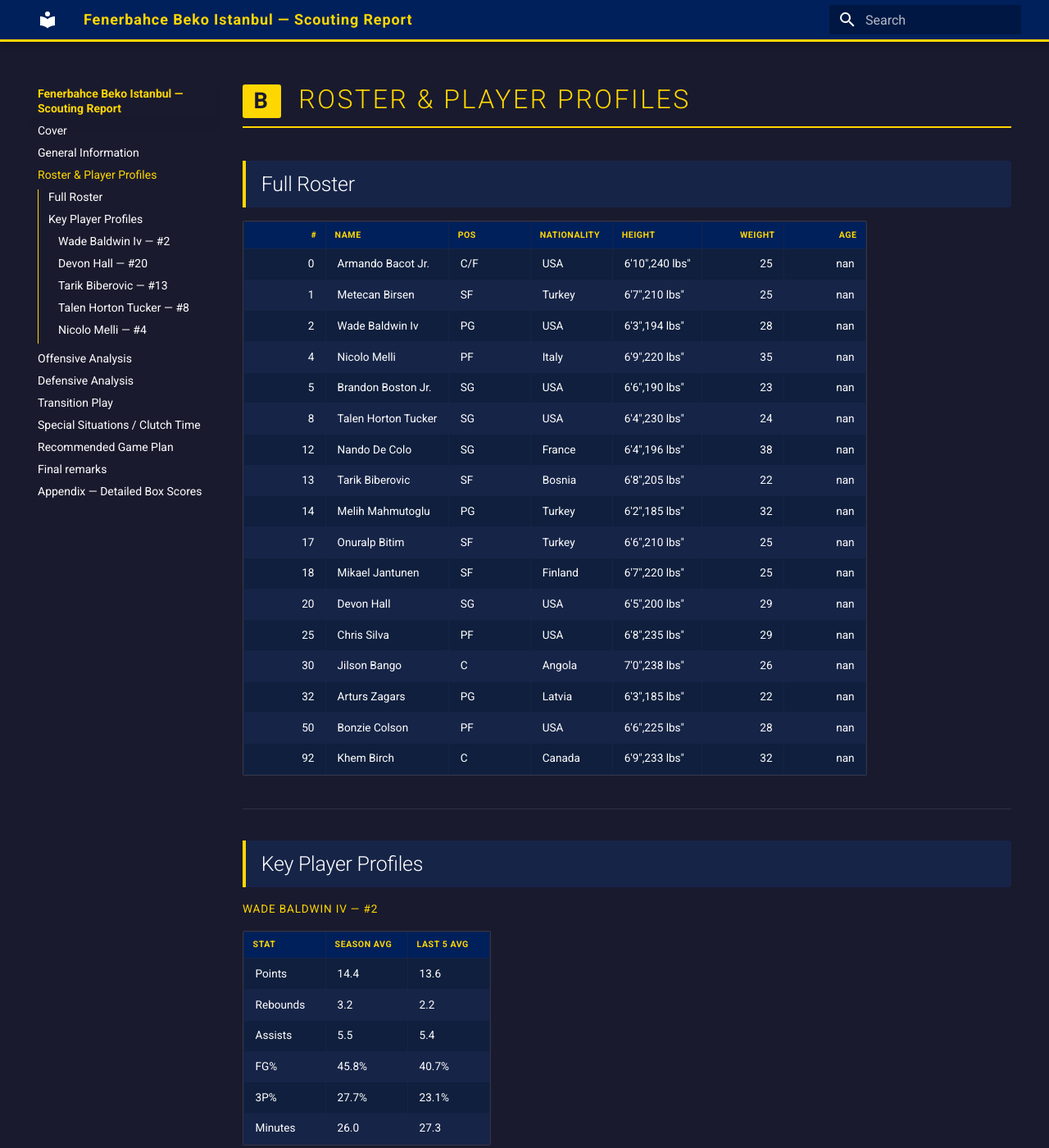
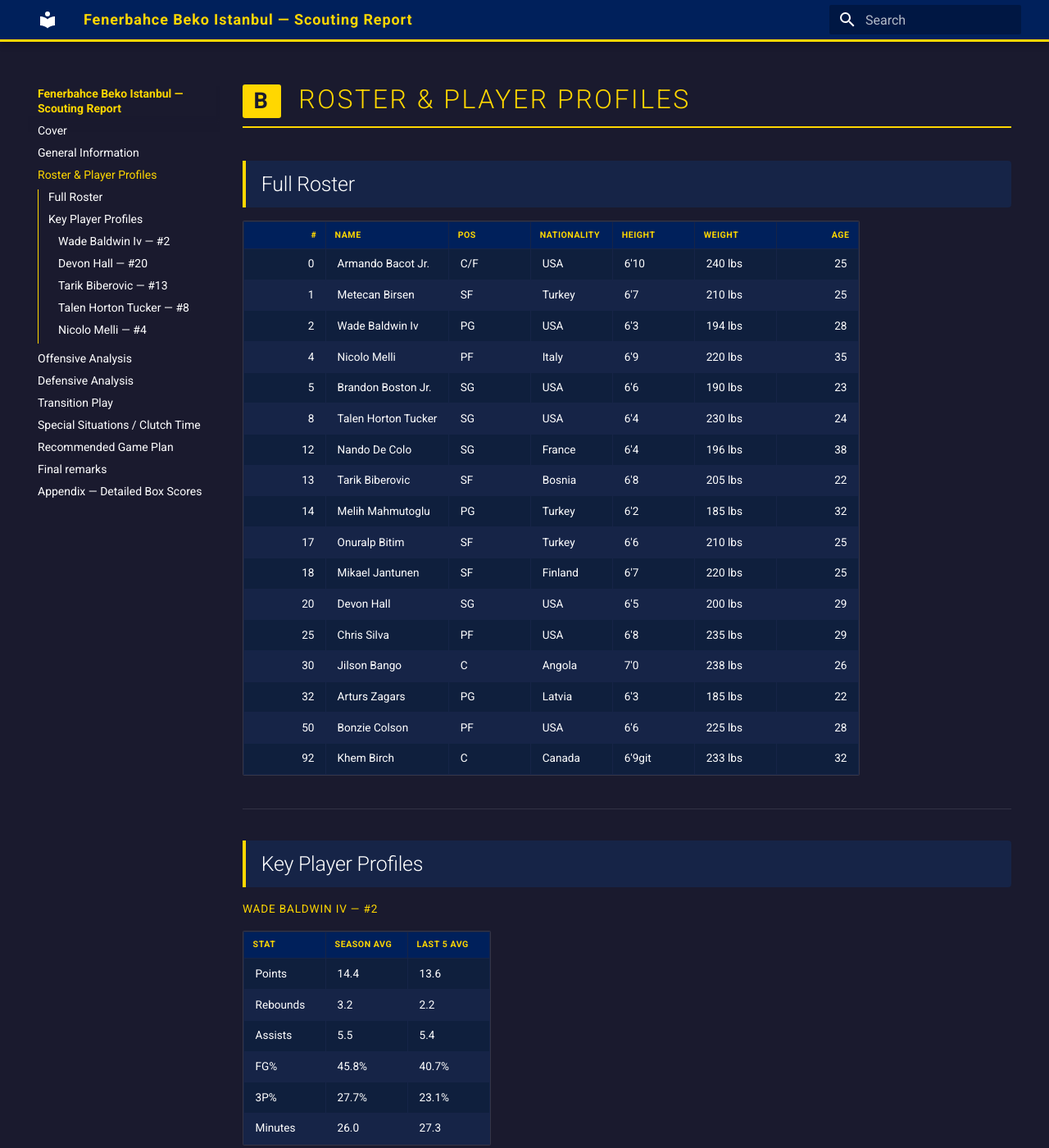
Before and after one commit to martinig94/basketball_analytics, an MkDocs documentation site: the page built from docs/section-b-roster-players.md, in a window 1280 px wide and 1400 px high. Shown: the whole window at 82% size. Built offline with MkDocs 1.6.1 and Material for MkDocs 9.7.7, drawn with Linux system fonts in a browser that asks for light colours.

Commit message:
Auto-update from main.py

```diff
--- a/docs/section-b-roster-players.md
+++ b/docs/section-b-roster-players.md
@@ -2,25 +2,25 @@
 
 ## Full Roster
 <!-- START_TABLE ROSTER -->
-|   # | Name                | Pos   | Nationality   | Height         |   Weight |   Age |
-|----:|:--------------------|:------|:--------------|:---------------|---------:|------:|
-|   0 | Armando Bacot Jr.   | C/F   | USA           | 6'10",240 lbs" |       25 |   nan |
-|   1 | Metecan Birsen      | SF    | Turkey        | 6'7",210 lbs"  |       25 |   nan |
-|   2 | Wade Baldwin Iv     | PG    | USA           | 6'3",194 lbs"  |       28 |   nan |
-|   4 | Nicolo Melli        | PF    | Italy         | 6'9",220 lbs"  |       35 |   nan |
-|   5 | Brandon Boston Jr.  | SG    | USA           | 6'6",190 lbs"  |       23 |   nan |
-|   8 | Talen Horton Tucker | SG    | USA           | 6'4",230 lbs"  |       24 |   nan |
-|  12 | Nando De Colo       | SG    | France        | 6'4",196 lbs"  |       38 |   nan |
-|  13 | Tarik Biberovic     | SF    | Bosnia        | 6'8",205 lbs"  |       22 |   nan |
-|  14 | Melih Mahmutoglu    | PG    | Turkey        | 6'2",185 lbs"  |       32 |   nan |
-|  17 | Onuralp Bitim       | SF    | Turkey        | 6'6",210 lbs"  |       25 |   nan |
-|  18 | Mikael Jantunen     | SF    | Finland       | 6'7",220 lbs"  |       25 |   nan |
-|  20 | Devon Hall          | SG    | USA           | 6'5",200 lbs"  |       29 |   nan |
-|  25 | Chris Silva         | PF    | USA           | 6'8",235 lbs"  |       29 |   nan |
-|  30 | Jilson Bango        | C     | Angola        | 7'0",238 lbs"  |       26 |   nan |
-|  32 | Arturs Zagars       | PG    | Latvia        | 6'3",185 lbs"  |       22 |   nan |
-|  50 | Bonzie Colson       | PF    | USA           | 6'6",225 lbs"  |       28 |   nan |
-|  92 | Khem Birch          | C     | Canada        | 6'9",233 lbs"  |       32 |   nan |
+|   # | Name                | Pos   | Nationality   | Height   | Weight   |   Age |
+|----:|:--------------------|:------|:--------------|:---------|:---------|------:|
+|   0 | Armando Bacot Jr.   | C/F   | USA           | 6'10     | 240 lbs  |    25 |
+|   1 | Metecan Birsen      | SF    | Turkey        | 6'7      | 210 lbs  |    25 |
+|   2 | Wade Baldwin Iv     | PG    | USA           | 6'3      | 194 lbs  |    28 |
+|   4 | Nicolo Melli        | PF    | Italy         | 6'9      | 220 lbs  |    35 |
+|   5 | Brandon Boston Jr.  | SG    | USA           | 6'6      | 190 lbs  |    23 |
+|   8 | Talen Horton Tucker | SG    | USA           | 6'4      | 230 lbs  |    24 |
+|  12 | Nando De Colo       | SG    | France        | 6'4      | 196 lbs  |    38 |
+|  13 | Tarik Biberovic     | SF    | Bosnia        | 6'8      | 205 lbs  |    22 |
+|  14 | Melih Mahmutoglu    | PG    | Turkey        | 6'2      | 185 lbs  |    32 |
+|  17 | Onuralp Bitim       | SF    | Turkey        | 6'6      | 210 lbs  |    25 |
+|  18 | Mikael Jantunen     | SF    | Finland       | 6'7      | 220 lbs  |    25 |
+|  20 | Devon Hall          | SG    | USA           | 6'5      | 200 lbs  |    29 |
+|  25 | Chris Silva         | PF    | USA           | 6'8      | 235 lbs  |    29 |
+|  30 | Jilson Bango        | C     | Angola        | 7'0      | 238 lbs  |    26 |
+|  32 | Arturs Zagars       | PG    | Latvia        | 6'3      | 185 lbs  |    22 |
+|  50 | Bonzie Colson       | PF    | USA           | 6'6      | 225 lbs  |    28 |
+|  92 | Khem Birch          | C     | Canada        | 6'9git   | 233 lbs  |    32 |
 <!-- END_TABLE ROSTER -->
 ---
 
```
